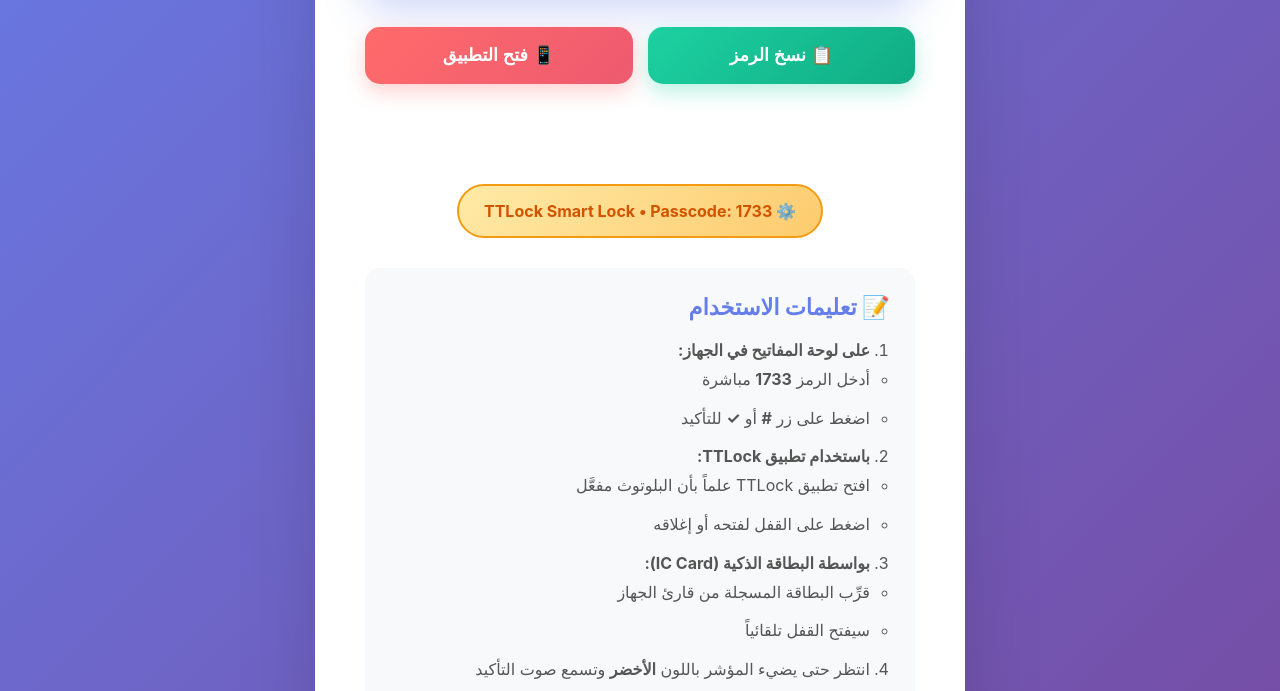
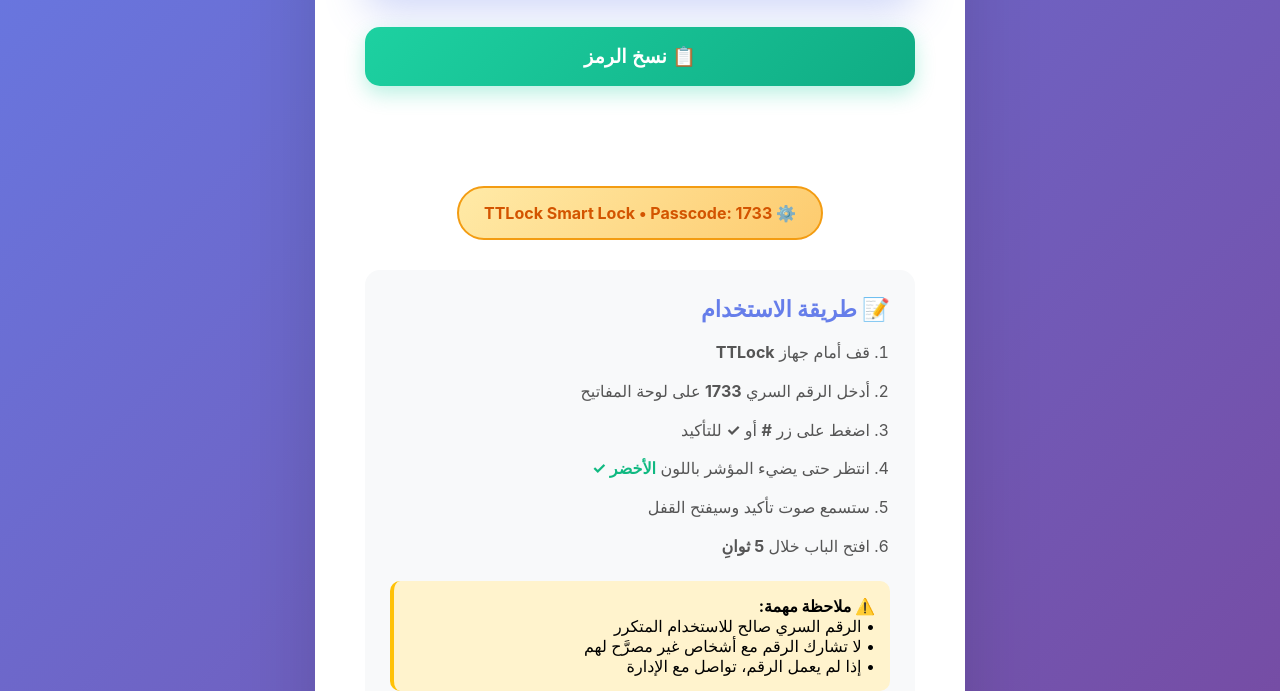
Before and after one commit to azoz1410/hotel-system, a plain HTML site: page code.html in a window 1280 px wide. Shown: the part 409-1100 px from the top of the page. Drawn offline with Linux system fonts and the light colour scheme.

Commit message:
🎯 Simplify code.html to focus only on direct device passcode entry

```diff
--- a/code.html
+++ b/code.html
@@ -71,21 +71,19 @@
     }
 
     .buttons {
-      display: grid;
-      grid-template-columns: 1fr 1fr;
-      gap: 15px;
       margin: 30px 0;
     }
 
     button {
-      padding: 18px 30px;
+      padding: 18px 50px;
       border: none;
       border-radius: 15px;
-      font-size: 1.1em;
+      font-size: 1.2em;
       font-weight: 700;
       cursor: pointer;
       transition: all 0.3s ease;
       font-family: 'Cairo', sans-serif;
+      width: 100%;
     }
 
     .btn-copy {
@@ -99,18 +97,7 @@
       box-shadow: 0 12px 30px rgba(29, 209, 161, 0.4);
     }
 
-    .btn-nfc {
-      background: linear-gradient(135deg, #ff6b6b 0%, #ee5a6f 100%);
-      color: white;
-      box-shadow: 0 8px 20px rgba(255, 107, 107, 0.3);
-    }
-
-    .btn-nfc:hover {
-      transform: translateY(-2px);
-      box-shadow: 0 12px 30px rgba(255, 107, 107, 0.4);
-    }
-
-    .btn-nfc:active, .btn-copy:active {
+    .btn-copy:active {
       transform: translateY(0);
     }
 
@@ -214,9 +201,6 @@
       <button class="btn-copy" onclick="copyCode()">
         📋 نسخ الرمز
       </button>
-      <button class="btn-nfc" onclick="openTTLockInfo()">
-        📱 فتح التطبيق
-      </button>
     </div>
 
     <div id="status"></div>
@@ -226,30 +210,21 @@
     </div>
 
     <div class="instructions">
-      <h3>📝 تعليمات الاستخدام</h3>
+      <h3>📝 طريقة الاستخدام</h3>
       <ol>
-        <li><strong>على لوحة المفاتيح في الجهاز:</strong>
-          <ul>
-            <li>أدخل الرمز <strong>1733</strong> مباشرة</li>
+        <li>قف أمام جهاز <strong>TTLock</strong></li>
+        <li>أدخل الرقم السري <strong>1733</strong> على لوحة المفاتيح</li>
         <li>اضغط على زر <strong>#</strong> أو <strong>✓</strong> للتأكيد</li>
-          </ul>
-        </li>
-        <li><strong>باستخدام تطبيق TTLock:</strong>
-          <ul>
-            <li>افتح تطبيق TTLock علماً بأن البلوتوث مفعَّل</li>
-            <li>اضغط على القفل لفتحه أو إغلاقه</li>
-          </ul>
-        </li>
-        <li><strong>بواسطة البطاقة الذكية (IC Card):</strong>
-          <ul>
-            <li>قرِّب البطاقة المسجلة من قارئ الجهاز</li>
-            <li>سيفتح القفل تلقائياً</li>
-          </ul>
-        </li>
-        <li>انتظر حتى يضيء المؤشر باللون <strong>الأخضر</strong> وتسمع صوت التأكيد</li>
+        <li>انتظر حتى يضيء المؤشر باللون <span style="color: #10b981; font-weight: bold;">الأخضر ✓</span></li>
+        <li>ستسمع صوت تأكيد وسيفتح القفل</li>
         <li>افتح الباب خلال <strong>5 ثوانِ</strong></li>
-        <li><strong>ملاحظة:</strong> الرقم السري صالح للاستخدام المتكرر ولا ينتهي</li>
       </ol>
+      <div style="background: #fff3cd; padding: 15px; border-radius: 10px; margin-top: 20px; border-left: 4px solid #ffc107;">
+        <strong>⚠️ ملاحظة مهمة:</strong><br>
+        • الرقم السري صالح للاستخدام المتكرر<br>
+        • لا تشارك الرقم مع أشخاص غير مصرَّح لهم<br>
+        • إذا لم يعمل الرقم، تواصل مع الإدارة
+      </div>
     </div>
   </div>
 
@@ -260,29 +235,21 @@
     // نسخ الرمز
     function copyCode() {
       navigator.clipboard.writeText(accessCode).then(() => {
-        showStatus('✅ تم نسخ الرمز بنجاح! الآن يمكنك إدخاله على الجهاز', 'success');
+        showStatus('✅ تم نسخ الرمز ' + accessCode + ' بنجاح!', 'success');
       }).catch(err => {
-        showStatus('❌ فشل النسخ: ' + err, 'error');
+        // محاولة بديلة للمتصفحات القديمة
+        const textarea = document.createElement('textarea');
+        textarea.value = accessCode;
+        document.body.appendChild(textarea);
+        textarea.select();
+        try {
+          document.execCommand('copy');
+          showStatus('✅ تم نسخ الرمز ' + accessCode + ' بنجاح!', 'success');
+        } catch (e) {
+          showStatus('❌ فشل النسخ. الرمز هو: 1733', 'error');
+        }
+        document.body.removeChild(textarea);
       });
-    }
-
-    // فتح معلومات التطبيق
-    function openTTLockInfo() {
-      showStatus('📱 قم بتحميل تطبيق TTLock من متجر التطبيقات', 'info');
-
-      // محاولة فتح التطبيق أو متجر التطبيقات
-      const isAndroid = /Android/i.test(navigator.userAgent);
-      const isIOS = /iPhone|iPad|iPod/i.test(navigator.userAgent);
-
-      setTimeout(() => {
-        if (isAndroid) {
-          window.location.href = 'https://play.google.com/store/apps/details?id=com.ttlock.blapp';
-        } else if (isIOS) {
-          window.location.href = 'https://apps.apple.com/app/ttlock/id1223850084';
-        } else {
-          alert('ℹ️ قم بتحميل تطبيق TTLock من متجر التطبيقات على هاتفك');
-        }
-      }, 1000);
     }
 
     // عرض رسالة الحالة
@@ -290,20 +257,16 @@
       statusDiv.textContent = message;
       statusDiv.className = type;
 
-      if (type === 'success' || type === 'info') {
       setTimeout(() => {
         statusDiv.textContent = '';
         statusDiv.className = '';
-        }, 5000);
-      }
+      }, 4000);
     }
 
-    // عرض رسالة ترحيبية
-    window.addEventListener('load', () => {
+    // رسالة ترحيبية
     console.log('✅ صفحة رمز الدخول جاهزة');
     console.log('🔑 الرقم السري: 1733');
-      console.log('📱 للاستخدام مع جهاز TTLock Smart Lock');
-    });
+    console.log('📱 للاستخدام المباشر على جهاز TTLock');
   </script>
 </body>
 </html>
```
Lines whose indentation alone changed are shown as unchanged.
